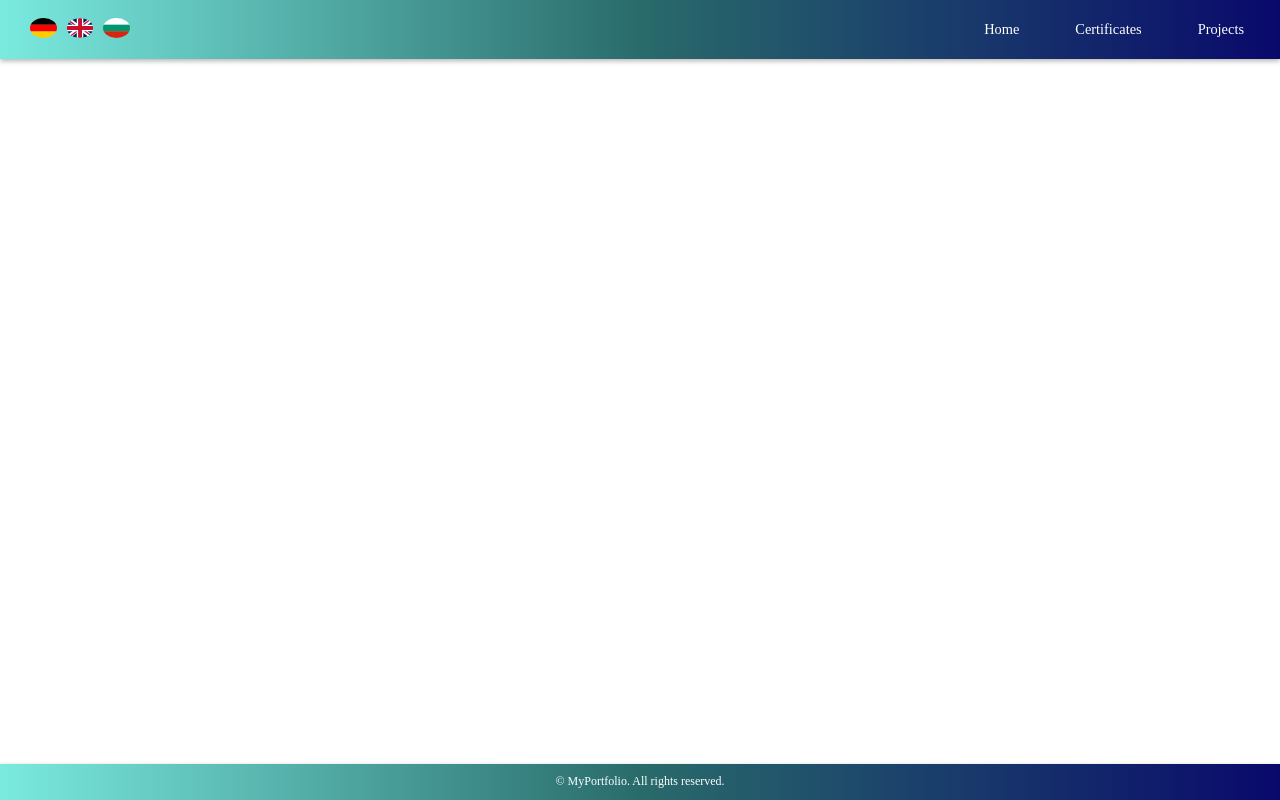
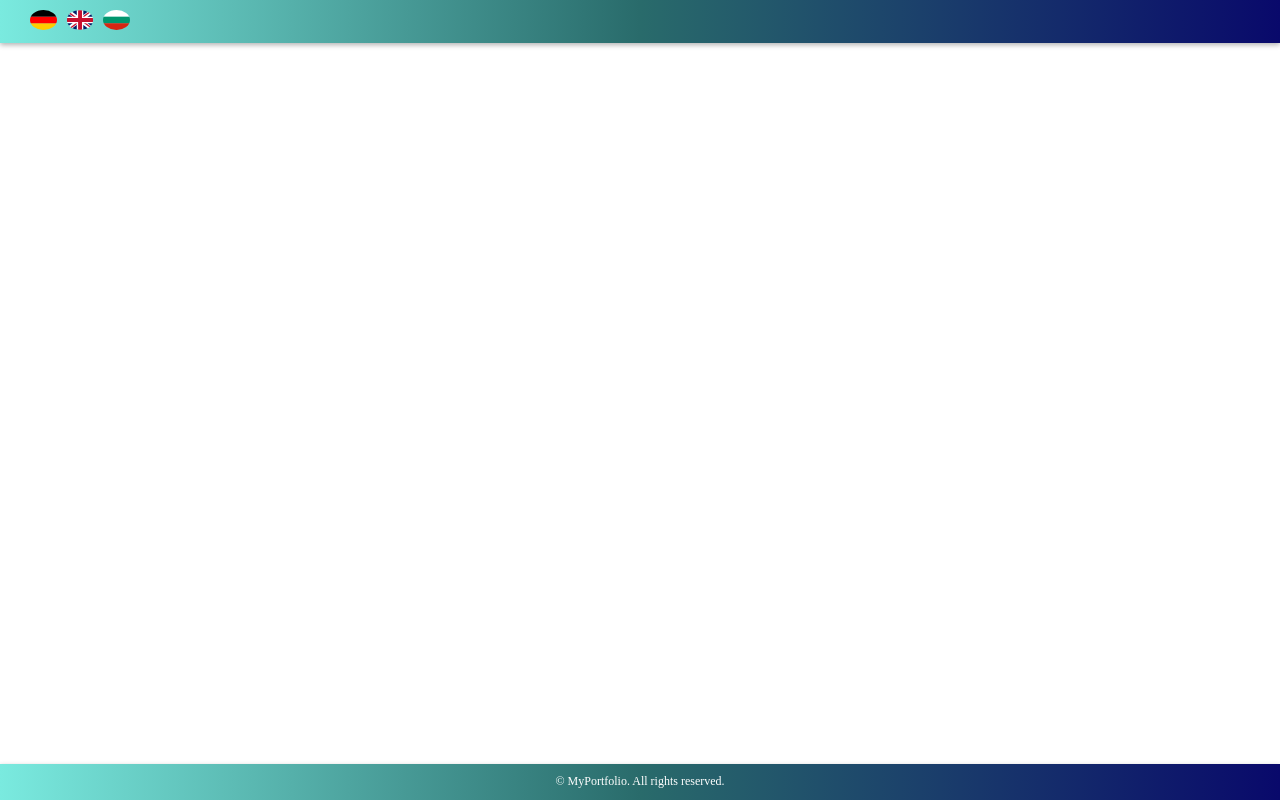
Before and after one commit to StoyanStoyanov1/MyPortfolio, a React (Create React App) app in the folder my-portfolio/: page / in a window 1280 px wide. Built offline with nearby package versions, Linux system fonts and the light colour scheme.

Commit message:
translate buttons

```diff
--- a/my-portfolio/src/components/Navigation/Navigation.jsx
+++ b/my-portfolio/src/components/Navigation/Navigation.jsx
@@ -1,8 +1,12 @@
 import 'flag-icons/css/flag-icons.min.css';
-
+import { useLanguage } from '../../context/LanguageContext';
 import { Link } from 'react-router-dom'
 
+import translateButtons from '../../utils/translator/translateButtons';
+
 export default function Navigation() {
+    const [language, setLanguage] = useLanguage();
+
     return (
         <header>
             <button className='flags'>
@@ -11,14 +15,14 @@ export default function Navigation() {
             <nav>
 
                 <div className='flags'>
-                    <span class="fi fi-de"> </span>
-                    <span class="fi fi-gb"> </span>
-                    <span class="fi fi-bg"> </span>
+                    <span class="fi fi-de" onClick={() => setLanguage('de')} > </span>
+                    <span class="fi fi-gb" onClick={() => setLanguage('en')}> </span>
+                    <span class="fi fi-bg" onClick={() => setLanguage('bg')}> </span>
                 </div>
                 <div className='nav-buttons'>
-                    <Link to='/'>Home</Link>
-                    <Link to='/'>Certificates</Link>
-                    <Link to='/'>Projects</Link>
+                    <Link to='/'>{translateButtons.aboutMe[language]}</Link>
+                    <Link to='/'>{translateButtons.certificates[language]}</Link>
+                    <Link to='/'>{translateButtons.projects[language]}</Link>
                 </div>
 
             </nav>
--- /dev/null
+++ b/my-portfolio/src/utils/translator/translateButtons.js
@@ -0,0 +1,19 @@
+const translateButtons = {
+    aboutMe: {
+        en: 'About Me',
+        de: 'Über mich',
+        bg: 'За мен',
+    },
+    certificates: {
+        en: 'Certificates',
+        de: 'Zertifikate',
+        bg: 'Сертификати',
+    },
+    projects: {
+        en: 'Projects',
+        de: 'Projecte',
+        bg: 'Проекти',
+    }
+};
+
+export default translateButtons;
```
